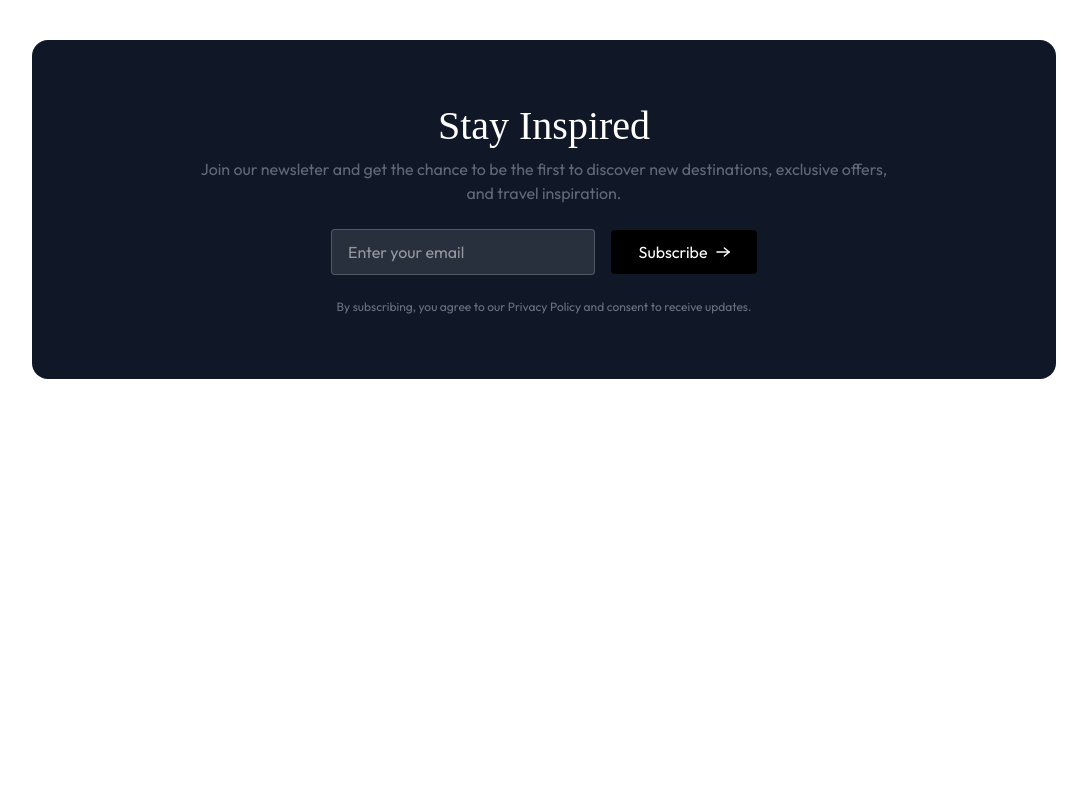
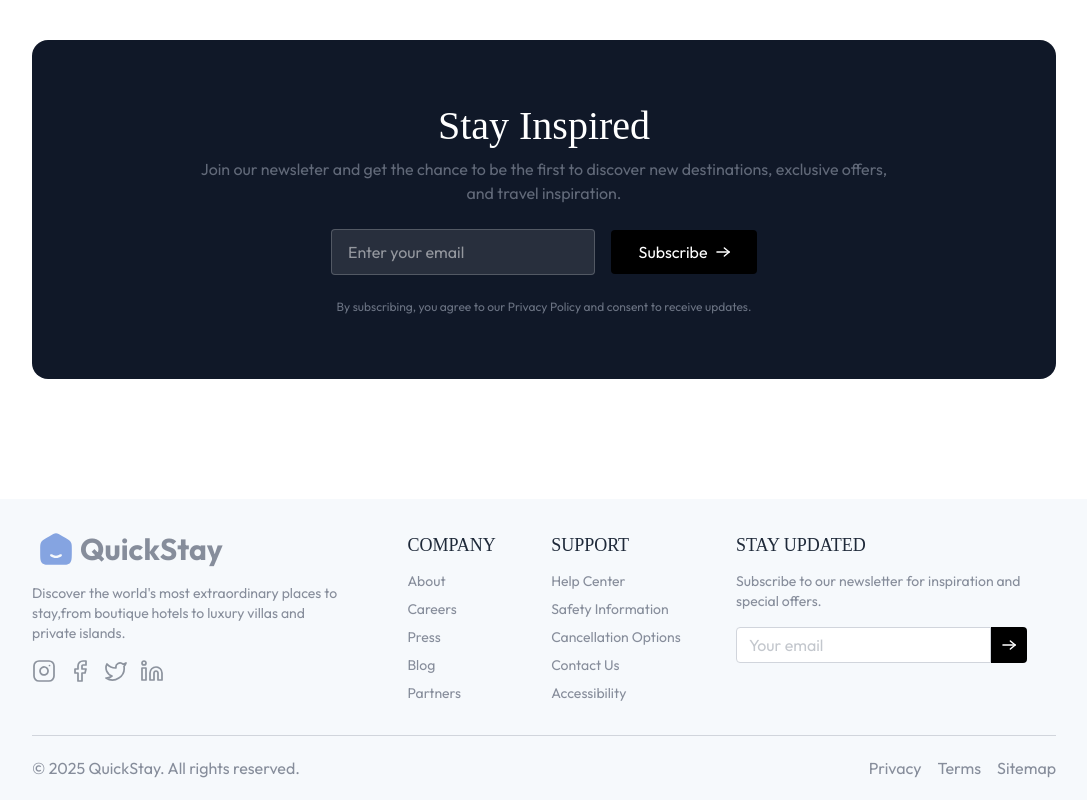
Before and after one commit to hawarijawed/Hotel-Management, a React (Vite) app in the folder Client/: page / in a window 1280 px wide. Shown: the part 3127-3927 px from the top of the page, without its empty margins (96-1183 px from the left). Before the commit the page ends 3626 px from the top, so only its background shows below. Built offline with nearby package versions, Linux system fonts and the light colour scheme; no server answers; a web font is replaced by a local one.

Commit message:
Troubleshooting testimonials

```diff
--- a/Client/src/App.jsx
+++ b/Client/src/App.jsx
@@ -2,6 +2,7 @@ import { useState } from 'react'
 import Navbar from './components/Navbar'
 import { Routes,Route, useLocation } from 'react-router-dom'
 import Home from './pages/Home';
+import Footer from './components/Footer';
 
 
 function App() {
@@ -17,6 +18,7 @@ function App() {
         <Route path='/'  element={<Home />}/>
       </Routes>
     </div>
+    <Footer />
     </>
   )
 }
--- a/Client/src/components/StarRating.jsx
+++ b/Client/src/components/StarRating.jsx
@@ -6,7 +6,7 @@ const StarRating = ({rating=5}) => {
     <>
       {Array(5).fill(0).map((_, index) => (
             <img src={rating > index? assets.starIconFilled:assets.starIconOutlined} alt='star-icon'
-            className='w-4.5 h-4.5' />
+            key={index} className='w-4.5 h-4.5' />
        ))}
     </>
   )
--- a/Client/src/components/Testimonial.jsx
+++ b/Client/src/components/Testimonial.jsx
@@ -19,7 +19,7 @@ const Testimonial = () => {
                             </div>
                         </div>
                         <div className="flex items-center gap-1 mt-4">
-                            <StarRating />
+                            <StarRating key={testimonial.id}/>
                         </div>
                         <p className="text-gray-500 max-w-90 mt-4">"{testimonial.review}"</p>
                     </div>
--- a/Client/src/pages/Home.jsx
+++ b/Client/src/pages/Home.jsx
@@ -13,6 +13,7 @@ const Home = () => {
       <ExclusiveOffer />
       <Testimonial />
       <NewsLetter />
+
     </>
   )
 }
```
